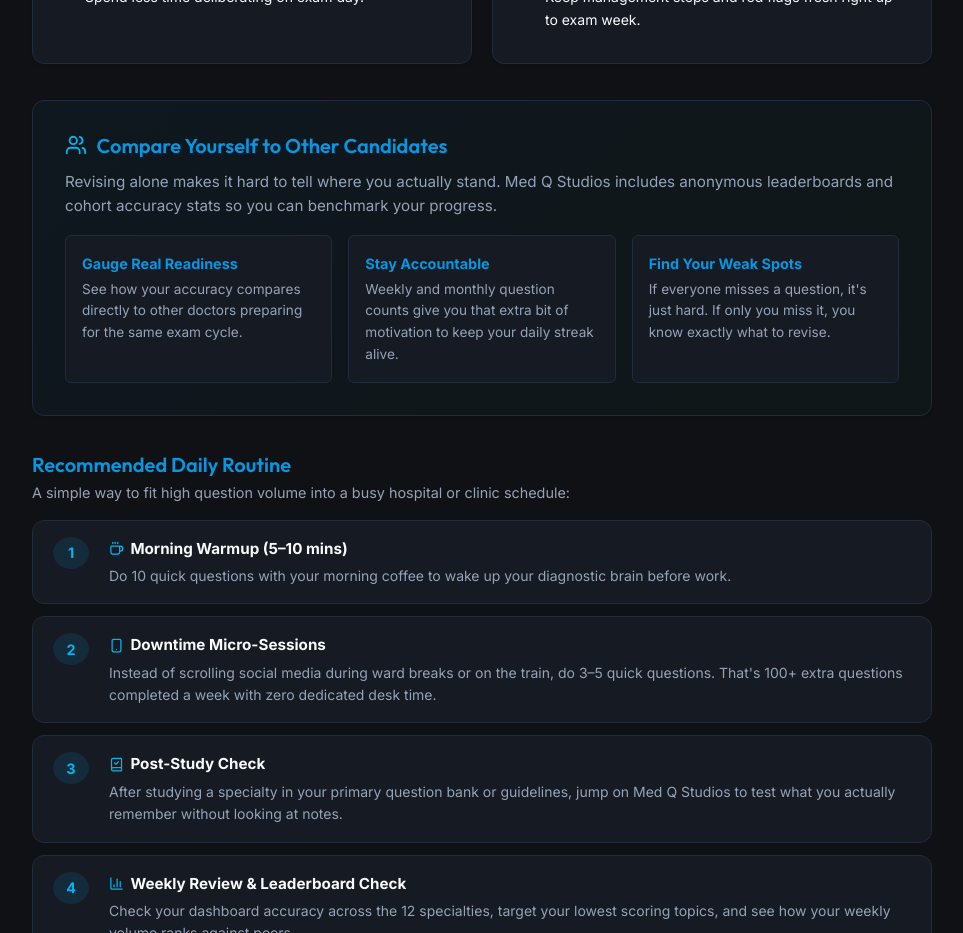
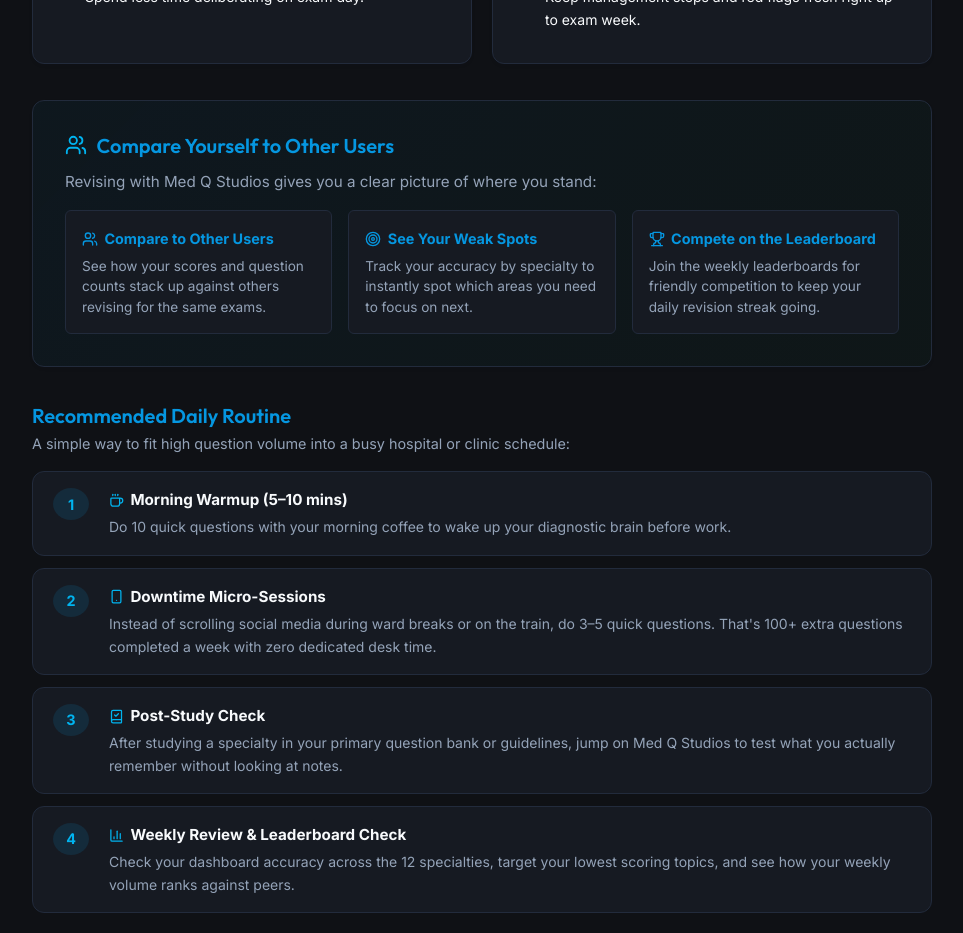
Before and after one commit to dipnp1471/medqstudio, a React (Vite) app: page /how-it-works in a window 1280 px wide. Shown: the part 800-1733 px from the top of the page, without its empty margins (158-1121 px from the left). Built offline with nearby package versions, Linux system fonts and the light colour scheme; no server answers; the database is empty.

Commit message:
Enhance Compare to Other Users section with icons and cleaner descriptions in HowItWorks

```diff
--- a/src/pages/HowItWorks.jsx
+++ b/src/pages/HowItWorks.jsx
@@ -7,7 +7,9 @@ import {
   Smartphone,
   BookCheck,
   BarChart3,
-  Layers
+  Layers,
+  Target,
+  Trophy
 } from 'lucide-react';
 import { useNavigate } from 'react-router-dom';
 
@@ -83,35 +85,44 @@ export default function HowItWorks() {
           </div>
         </div>
 
-        {/* Section 3: Compare Yourself to Other Candidates */}
+        {/* Section 3: Compare Yourself to Other Users */}
         <div className="card" style={{ background: 'linear-gradient(135deg, hsla(200, 96%, 45%, 0.05) 0%, hsla(150, 80%, 35%, 0.04) 100%)' }}>
           <div style={{ display: 'flex', alignItems: 'center', gap: '0.6rem', marginBottom: '0.75rem' }}>
             <Users size={22} style={{ color: 'var(--color-brand-secondary)' }} />
-            <h2 style={{ margin: 0, fontSize: '1.25rem' }}>Compare Yourself to Other Candidates</h2>
+            <h2 style={{ margin: 0, fontSize: '1.25rem' }}>Compare Yourself to Other Users</h2>
           </div>
           <p style={{ margin: '0 0 1rem 0', color: 'var(--color-text-muted)', fontSize: '0.95rem' }}>
-            Revising alone makes it hard to tell where you actually stand. Med Q Studios includes anonymous leaderboards and cohort accuracy stats so you can benchmark your progress.
+            Revising with Med Q Studios gives you a clear picture of where you stand:
           </p>
 
           <div style={{ display: 'grid', gridTemplateColumns: 'repeat(auto-fit, minmax(220px, 1fr))', gap: '1rem' }}>
             <div style={{ background: 'var(--color-bg-card)', border: '1px solid var(--color-border)', borderRadius: 'var(--radius-sm)', padding: '1rem' }}>
-              <strong style={{ display: 'block', fontSize: '0.9rem', marginBottom: '0.25rem', color: 'var(--color-brand-primary)' }}>Gauge Real Readiness</strong>
-              <p style={{ margin: 0, fontSize: '0.85rem', color: 'var(--color-text-muted)' }}>
-                See how your accuracy compares directly to other doctors preparing for the same exam cycle.
+              <div style={{ display: 'flex', alignItems: 'center', gap: '0.4rem', marginBottom: '0.35rem' }}>
+                <Users size={16} style={{ color: 'var(--color-brand-primary)' }} />
+                <strong style={{ fontSize: '0.9rem', color: 'var(--color-brand-primary)' }}>Compare to Other Users</strong>
+              </div>
+              <p style={{ margin: 0, fontSize: '0.85rem', color: 'var(--color-text-muted)', lineHeight: '1.5' }}>
+                See how your scores and question counts stack up against others revising for the same exams.
               </p>
             </div>
 
             <div style={{ background: 'var(--color-bg-card)', border: '1px solid var(--color-border)', borderRadius: 'var(--radius-sm)', padding: '1rem' }}>
-              <strong style={{ display: 'block', fontSize: '0.9rem', marginBottom: '0.25rem', color: 'var(--color-brand-primary)' }}>Stay Accountable</strong>
-              <p style={{ margin: 0, fontSize: '0.85rem', color: 'var(--color-text-muted)' }}>
-                Weekly and monthly question counts give you that extra bit of motivation to keep your daily streak alive.
+              <div style={{ display: 'flex', alignItems: 'center', gap: '0.4rem', marginBottom: '0.35rem' }}>
+                <Target size={16} style={{ color: 'var(--color-brand-primary)' }} />
+                <strong style={{ fontSize: '0.9rem', color: 'var(--color-brand-primary)' }}>See Your Weak Spots</strong>
+              </div>
+              <p style={{ margin: 0, fontSize: '0.85rem', color: 'var(--color-text-muted)', lineHeight: '1.5' }}>
+                Track your accuracy by specialty to instantly spot which areas you need to focus on next.
               </p>
             </div>
 
             <div style={{ background: 'var(--color-bg-card)', border: '1px solid var(--color-border)', borderRadius: 'var(--radius-sm)', padding: '1rem' }}>
-              <strong style={{ display: 'block', fontSize: '0.9rem', marginBottom: '0.25rem', color: 'var(--color-brand-primary)' }}>Find Your Weak Spots</strong>
-              <p style={{ margin: 0, fontSize: '0.85rem', color: 'var(--color-text-muted)' }}>
-                If everyone misses a question, it's just hard. If only you miss it, you know exactly what to revise.
+              <div style={{ display: 'flex', alignItems: 'center', gap: '0.4rem', marginBottom: '0.35rem' }}>
+                <Trophy size={16} style={{ color: 'var(--color-brand-primary)' }} />
+                <strong style={{ fontSize: '0.9rem', color: 'var(--color-brand-primary)' }}>Compete on the Leaderboard</strong>
+              </div>
+              <p style={{ margin: 0, fontSize: '0.85rem', color: 'var(--color-text-muted)', lineHeight: '1.5' }}>
+                Join the weekly leaderboards for friendly competition to keep your daily revision streak going.
               </p>
             </div>
           </div>
```
